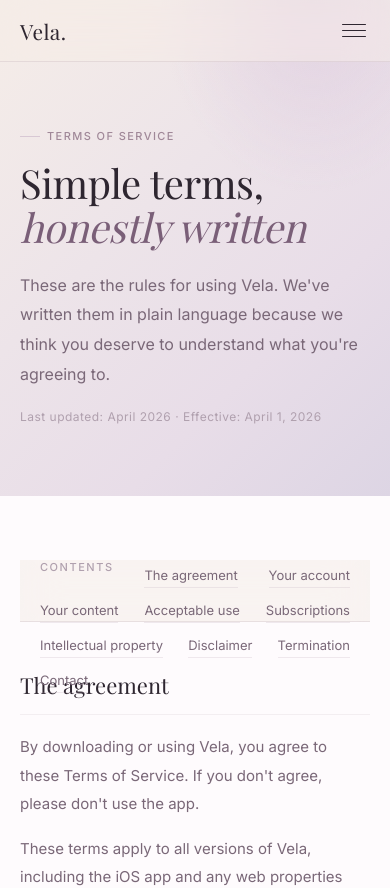
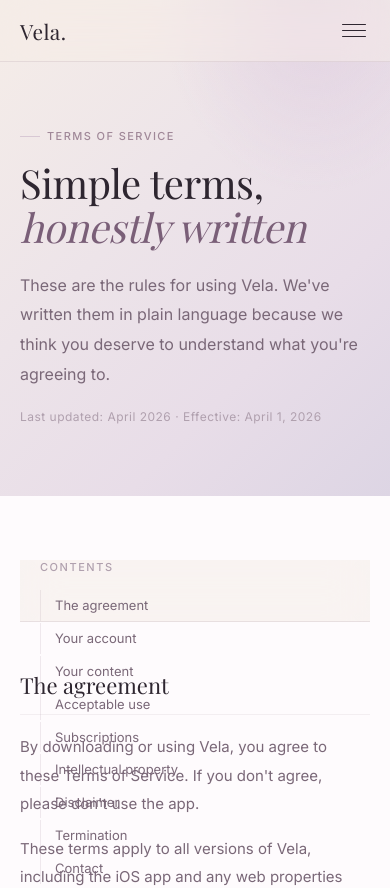
Before and after one commit to beneditcharlotte-blip/VelaOfficalWebsite, a Next.js app: page /terms in a window 390 px wide. Shown: the top 888 px of the page. Built offline with nearby package versions, Linux system fonts and the light colour scheme; a web font is replaced by a local one.

Commit message:
fix: legal nav layout on narrow screens

```diff
--- a/app/globals.css
+++ b/app/globals.css
@@ -684,8 +684,8 @@
   .faq-item{grid-template-columns:1fr;gap:12px;}
   .hc-inner{grid-template-columns:1fr;gap:52px;}
   .legal-inner{grid-template-columns:1fr;gap:48px;}
-  .legal-nav{position:static;flex-direction:row;flex-wrap:wrap;gap:8px;}
-  .legal-nav a{border-left:none;border-bottom:.5px solid rgba(180,160,175,.2);padding-left:0;padding-bottom:4px;}
+  .legal-nav{position:static;display:flex;flex-direction:column;align-items:flex-start;gap:2px;}
+  .legal-nav a{display:block;width:100%;max-width:320px;border-left:1.5px solid rgba(180,160,175,.2);border-bottom:none;padding:6px 0 6px 14px;line-height:1.45;}
 }
 @media(max-width:600px){
   nav{padding:0 20px;height:62px;}.mobile-menu{top:62px;padding:20px 24px 28px;}
```
